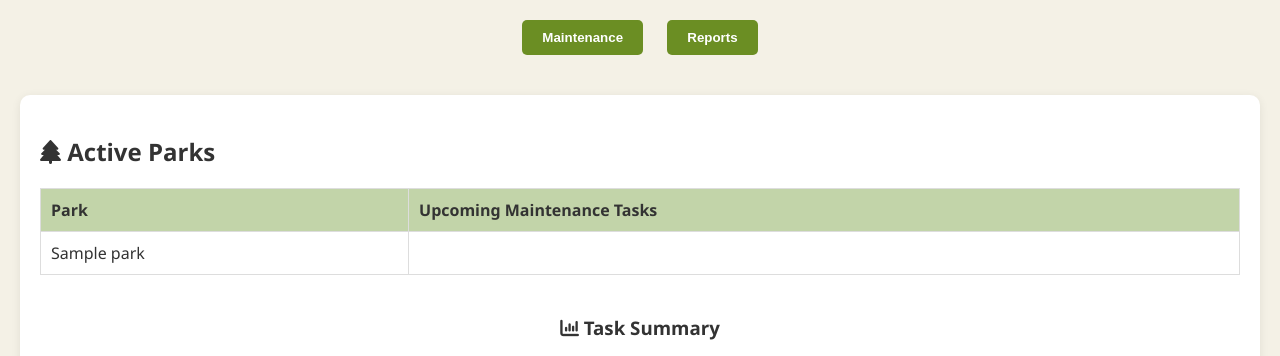
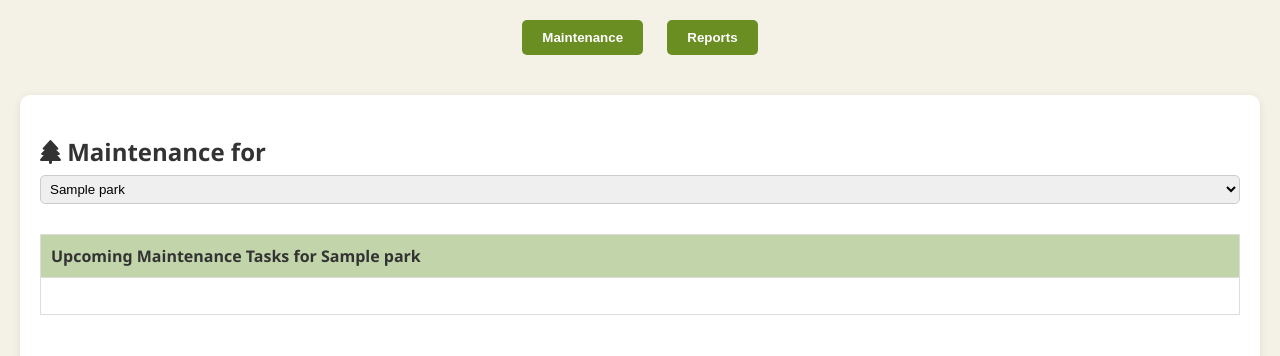
Before and after one commit to nasyatj/ParkWatch, a Flask app: template templates/dashboard.html in a window 1280 px wide, after a click on "Maintenance". Shown: the part 157-513 px from the top of the page. Run offline with Flask 3, Linux system fonts and the light colour scheme; the template is opened without the code that fills it: most values are stand-ins (such as "Sample title", 1, 10 or a date in 2020); lists and menus that the app fills with data are empty; parts of the project's set-up code (start-up, migrations or seed data) failed here and were passed over; some libraries are stand-ins or nearby versions.

Commit message:
Latest update

```diff
--- a/app.py
+++ b/app.py
@@ -20,7 +20,7 @@ app.config['UPLOAD_FOLDER'] = UPLOAD_FOLDER
 
 
 load_dotenv()
-os.environ["GOOGLE_APPLICATION_CREDENTIALS"] = os.getenv("GOOGLE_APPLICATION_CREDENTIALS")
+os.environ["GOOGLE_APPLICATION_CREDENTIALS"] = os.path.abspath("coe892-project-parkwatch-d3595caedfd5.json")
 #path to google crednetials
 
 BUCKET_NAME = "reported_pictures"
@@ -54,17 +54,18 @@ def home():
     # Apply filtering
     if search:
         reports = [
-            report for report in reports
-            if search in report[1].lower()
-            or search in report[2].lower()
-            or search in report[5].lower()
-        ]
+        report for report in reports
+        if search in report[0].lower()
+        or search in report[1].lower()
+        or search in report[4].lower()
+    ]
+
 
     # Chart data prep
-    type_counts = Counter([report[2] for report in reports])
-    status_counts = Counter([report[5] for report in reports])
-    park_counts = Counter([report[1] for report in reports])
-    task_counts = get_task_summary(tasks)  # ← this was missing!
+    type_counts = Counter([report[1] for report in reports])    # Report Type
+    status_counts = Counter([report[4] for report in reports])  # Report Status
+    park_counts = Counter([report[0] for report in reports])    # Park Name
+    task_counts = get_task_summary(tasks, parks)                # Maintenance per Park (using park name)
 
     return render_template(
         'dashboard.html',
@@ -82,7 +83,6 @@ def home():
     )
 
 
-
 @app.route('/submit_report', methods=['POST'])
 def submit_report():
     park = request.form.get('park')
@@ -94,8 +94,12 @@ def submit_report():
     if photo_file and photo_file.filename != '':
         photo_filename = secure_filename(photo_file.filename)
 
-        #upload to gcs
-        upload_to_gcs(photo_file, photo_filename)
+        # Save locally
+        local_path = os.path.join(app.config['UPLOAD_FOLDER'], photo_filename)
+        photo_file.save(local_path)
+
+        # Upload to GCS
+        upload_to_gcs(open(local_path, 'rb'), photo_filename)
 
     try:
         conn = get_db_connection()
@@ -109,8 +113,10 @@ def submit_report():
         conn.close()
     except Exception as e:
         print("Error inserting report:", e)
+
     active_tab = request.form.get('active_tab', 'reports-tab')
     return redirect(url_for('home', tab=active_tab))
+
 
 
 
@@ -156,7 +162,6 @@ def delete_report():
 
     return redirect(url_for('home', tab=active_tab))
 
-
 @app.route('/add_task', methods=['POST'])
 def add_task():
     if session.get('role') != 'admin':
@@ -166,17 +171,26 @@ def add_task():
     task = request.form['task']
     date = request.form['date']
 
+    print("Inserting task →", park, task, date)  # debug
+
     try:
         conn = get_db_connection()
         cur = conn.cursor()
-        cur.execute("INSERT INTO maintenance_tasks (park, task, date) VALUES (%s, %s, %s)", (park, task, date))
+        cur.execute(
+            "INSERT INTO maintenance_tasks (park, task, date) VALUES (%s, %s, %s)",
+            (int(park), task, date)
+        )
         conn.commit()
         cur.close()
         conn.close()
+        print("Task inserted!")
     except Exception as e:
         print("Error inserting task:", e)
 
-    return redirect(url_for('home'))
+    return redirect(url_for('home', tab='maintenance-tab', selected_park=park))
+
+
+
 
 @app.route('/delete_task', methods=['POST'])
 def delete_task():
@@ -197,6 +211,20 @@ def delete_task():
         print("Error deleting task:", e)
 
     return redirect(url_for('home', tab=active_tab))
+
+def get_task_summary(tasks, parks):
+    park_id_to_name = {park[0]: park[1] for park in parks}
+    task_counts = {}
+
+    for task in tasks:
+        park_id = task[3]
+        park_name = park_id_to_name.get(park_id, None)
+        if park_name:
+            task_counts[park_name] = task_counts.get(park_name, 0) + 1
+        # else skip unknown parks
+
+    return task_counts
+
 
 @app.route('/login', methods=['GET', 'POST'])
 def login():
@@ -262,6 +290,28 @@ def download_photo(filename):
         return f"Error downloading file: {e}", 500
 
 
+@app.route('/add_park', methods=['POST'])
+def add_park():
+    if session.get('role') != 'admin':
+        return "Unauthorized", 403
+
+    park_name = request.form.get('park_name')
+
+    try:
+        conn = get_db_connection()
+        cur = conn.cursor()
+        cur.execute("INSERT INTO parks (park_name) VALUES (%s)", (park_name,))
+        conn.commit()
+        cur.close()
+        conn.close()
+        print("New park added:", park_name)
+    except Exception as e:
+        print("Error adding park:", e)
+
+    return redirect(url_for('home', tab='maintenance-tab'))
+
+
+
 # -------------------- Run App --------------------
 if __name__ == '__main__':
     app.run(debug=True)
--- a/requirements.txt
+++ b/requirements.txt
@@ -38,3 +38,4 @@ soupsieve==2.6
 typing_extensions==4.13.0
 urllib3==2.3.0
 Werkzeug==3.1.3
+pip freeze > requirements.txt
--- a/templates/dashboard.html
+++ b/templates/dashboard.html
@@ -144,47 +144,56 @@
 
   <!-- Maintenance Tab -->
   <div id="maintenance-tab" class="tab-section active card">
-    <h2><i class="fa-solid fa-tree"></i> Active Parks</h2>
+    <h2><i class="fa-solid fa-tree"></i> Maintenance for
+        <select id="parkSelector" onchange="filterByPark()" style="padding: 5px; border-radius: 5px;">
+          {% for park in parks %}
+            <option value="{{ park[0] }}">{{ park[1] }}</option>
+          {% endfor %}
+        </select>
+      </h2>
+
+      <div id="maintenanceParkList">
+        {% for park in parks %}
+        <div class="park-section" data-park="{{ park[0] }}">
           <table>
             <tr>
-        <th>Park</th>
-        <th>Upcoming Maintenance Tasks</th>
+              <th>Upcoming Maintenance Tasks for {{ park[1] }}</th>
             </tr>
-      {% for park in parks %}
             <tr>
-        <td>{{ park[1] }}</td>
               <td>
                 <ul>
-            {% for task in tasks if task[0] == park %}
+                  {% for task in tasks if task[3] == park[0] %}
                   <li style="display: flex; justify-content: space-between; align-items: center;">
                     <span>{{ task[1] }} — {{ task[2].strftime('%b %d') }}</span>
                     {% if role == 'admin' %}
                     <form method="POST" action="{{ url_for('delete_task') }}">
-                    <input type="hidden" name="task_id" value="{{ task[3] }}">
+                      <input type="hidden" name="task_id" value="{{ task[0] }}">
                       <input type="hidden" name="active_tab" value="maintenance-tab">
                       <button class="delete-btn" type="submit" title="Delete Task">
                         <i class="fa-solid fa-trash"></i>
                       </button>
                     </form>
-
                     {% endif %}
                   </li>
-
                   {% endfor %}
                 </ul>
               </td>
             </tr>
+          </table>
+        </div>
         {% endfor %}
-    </table>
+      </div>
+
 
       {% if role == 'admin' %}
       <h3>Add Maintenance Task</h3>
       <form method="POST" action="{{ url_for('add_task') }}">
         <input type="hidden" name="active_tab" value="maintenance-tab">
+
         <label>Park:</label>
-      <select name="park" required>
+        <select name="park" id="addTaskParkDropdown" required>
           {% for park in parks %}
-        <option value="{{ park }}">{{ park[1] }}</option>
+          <option value="{{ park[0] }}">{{ park[1] }}</option>
           {% endfor %}
         </select>
 
@@ -196,8 +205,17 @@
 
         <button class="submit-btn" type="submit">Add Task</button>
       </form>
+
+      <h3>Add New Park</h3>
+      <form method="POST" action="{{ url_for('add_park') }}">
+        <label>Park Name:</label>
+        <input type="text" name="park_name" required>
+        <button class="submit-btn" type="submit">Add Park</button>
+      </form>
+
       <hr style="margin-top: 30px;">
     {% endif %}
+
 
     <!-- Task Chart -->
     <div style="text-align: center; margin-top: 40px;">
@@ -216,9 +234,11 @@
         <input type="hidden" name="active_tab" value="reports-tab">
         <label>Park:</label>
         <select name="park" required>
-        <option value="Green Meadows Park">Green Meadows Park</option>
-        <option value="Riverbend Park">Riverbend Park</option>
+            {% for park in parks %}
+            <option value="{{ park[0] }}">{{ park[1] }}</option>
+            {% endfor %}
           </select>
+
 
       <label>Report Type:</label>
       <input type="text" name="report_type" required>
@@ -268,8 +288,7 @@
       <tr>
         <td>{{ report[0] }}</td>
         <td>{{ report[1] }}</td>
-        <td>{{ report[2] }}</td>
-        <td>{{ report[3] }}</td>
+        <td>{{ report[2] }}</td><td>{{ report[3].strftime('%b %d, %Y') }}</td>
         <td>{{ report[4] }}</td>
         <td>
           {% if report[5] %}
@@ -343,8 +362,9 @@
 
 <!-- Charts -->
 <script>
-  // Task Chart
-  new Chart(document.getElementById('taskChart').getContext('2d'), {
+  // Task Summary Chart (Bar)
+  const taskCtx = document.getElementById('taskChart').getContext('2d');
+  new Chart(taskCtx, {
     type: 'bar',
     data: {
       labels: {{ task_counts.keys() | list | safe }},
@@ -356,11 +376,16 @@
         borderWidth: 1
       }]
     },
-    options: { responsive: true, maintainAspectRatio: false, scales: { y: { beginAtZero: true } } }
+    options: {
+      responsive: true,
+      maintainAspectRatio: false,
+      scales: { y: { beginAtZero: true } }
+    }
   });
 
-  // Report Type Chart
-  new Chart(document.getElementById('reportChart').getContext('2d'), {
+  // Report Types Chart (Bar)
+  const reportCtx = document.getElementById('reportChart').getContext('2d');
+  new Chart(reportCtx, {
     type: 'bar',
     data: {
       labels: {{ type_counts.keys() | list | safe }},
@@ -372,11 +397,16 @@
         borderWidth: 1
       }]
     },
-    options: { responsive: true, maintainAspectRatio: false, scales: { y: { beginAtZero: true } } }
+    options: {
+      responsive: true,
+      maintainAspectRatio: false,
+      scales: { y: { beginAtZero: true } }
+    }
   });
 
-  // Report Status Pie Chart
-  new Chart(document.getElementById('statusChart').getContext('2d'), {
+  // Report Status Chart (Pie)
+  const statusCtx = document.getElementById('statusChart').getContext('2d');
+  new Chart(statusCtx, {
     type: 'pie',
     data: {
       labels: {{ status_counts.keys() | list | safe }},
@@ -387,9 +417,56 @@
         borderWidth: 1
       }]
     },
-    options: { responsive: true, maintainAspectRatio: false }
+    options: {
+      responsive: true,
+      maintainAspectRatio: false
+    }
   });
 </script>
 
+<script>
+    function getQueryParam(name) {
+      const urlParams = new URLSearchParams(window.location.search);
+      return urlParams.get(name);
+    }
+
+    function showTab(id) {
+      document.getElementById('maintenance-tab').classList.remove('active');
+      document.getElementById('reports-tab').classList.remove('active');
+      document.getElementById(id).classList.add('active');
+    }
+
+    function filterByPark() {
+      const selectedParkId = document.getElementById('parkSelector').value;
+      const sections = document.querySelectorAll('.park-section');
+
+      sections.forEach(section => {
+        const parkId = section.getAttribute('data-park');
+        section.style.display = parkId === selectedParkId ? 'block' : 'none';
+      });
+
+      const dropdown = document.getElementById('addTaskParkDropdown');
+      if (dropdown) {
+        for (let i = 0; i < dropdown.options.length; i++) {
+          dropdown.options[i].selected = dropdown.options[i].value === selectedParkId;
+        }
+      }
+    }
+
+    document.addEventListener("DOMContentLoaded", () => {
+      showTab("{{ active_tab }}");
+
+      const selectedPark = getQueryParam("selected_park");
+      if (selectedPark) {
+        document.getElementById("parkSelector").value = selectedPark;
+      }
+
+      filterByPark();
+    });
+  </script>
+
+
+
+
 </body>
 </html>
```
Also changed, not shown: database.py (+21 -4 lines), static/uploads/tree_incident_1.jpg (renamed from static/uploads/tree_incident.jpg). Lines whose indentation alone changed are shown as unchanged.
